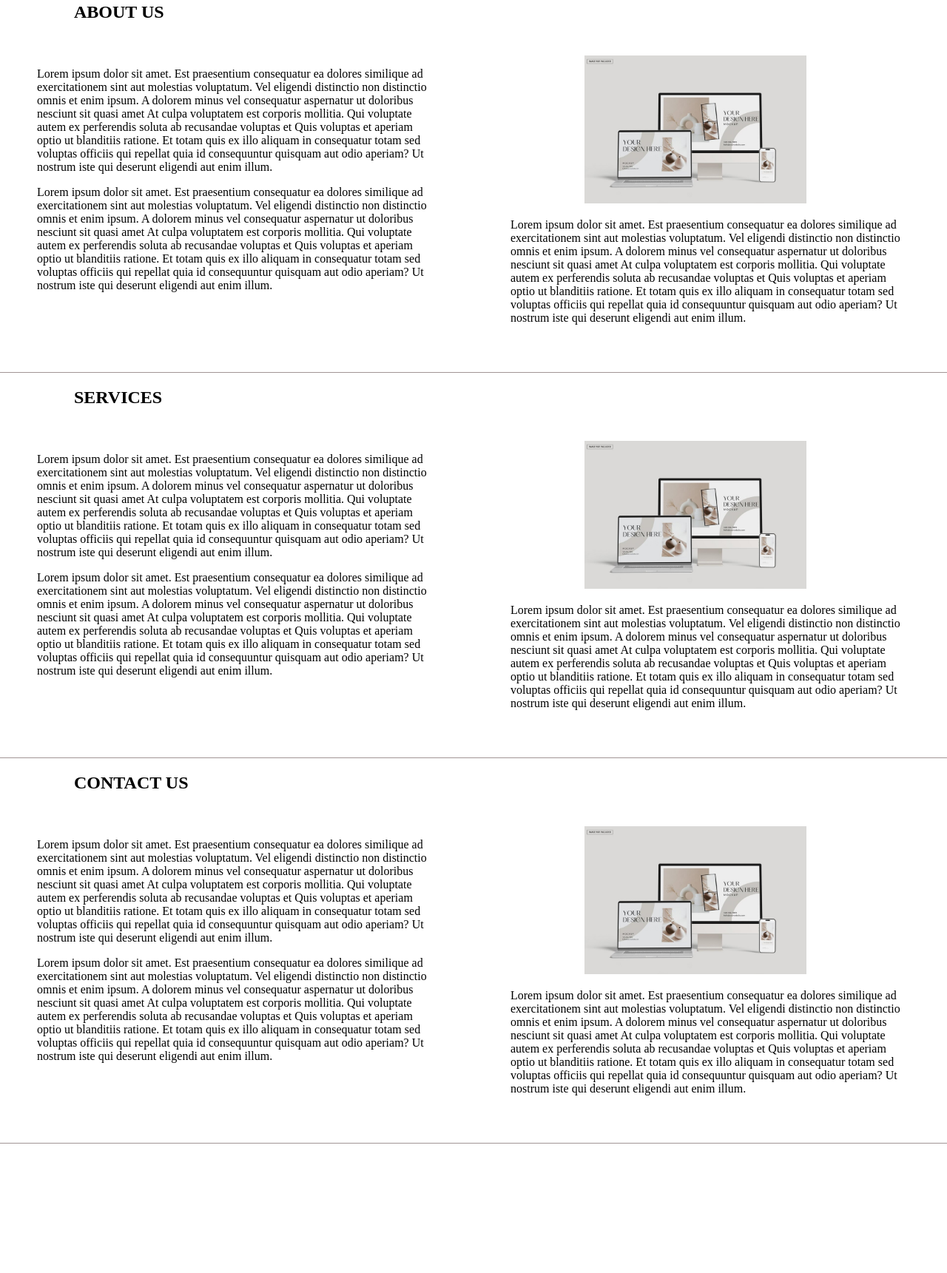
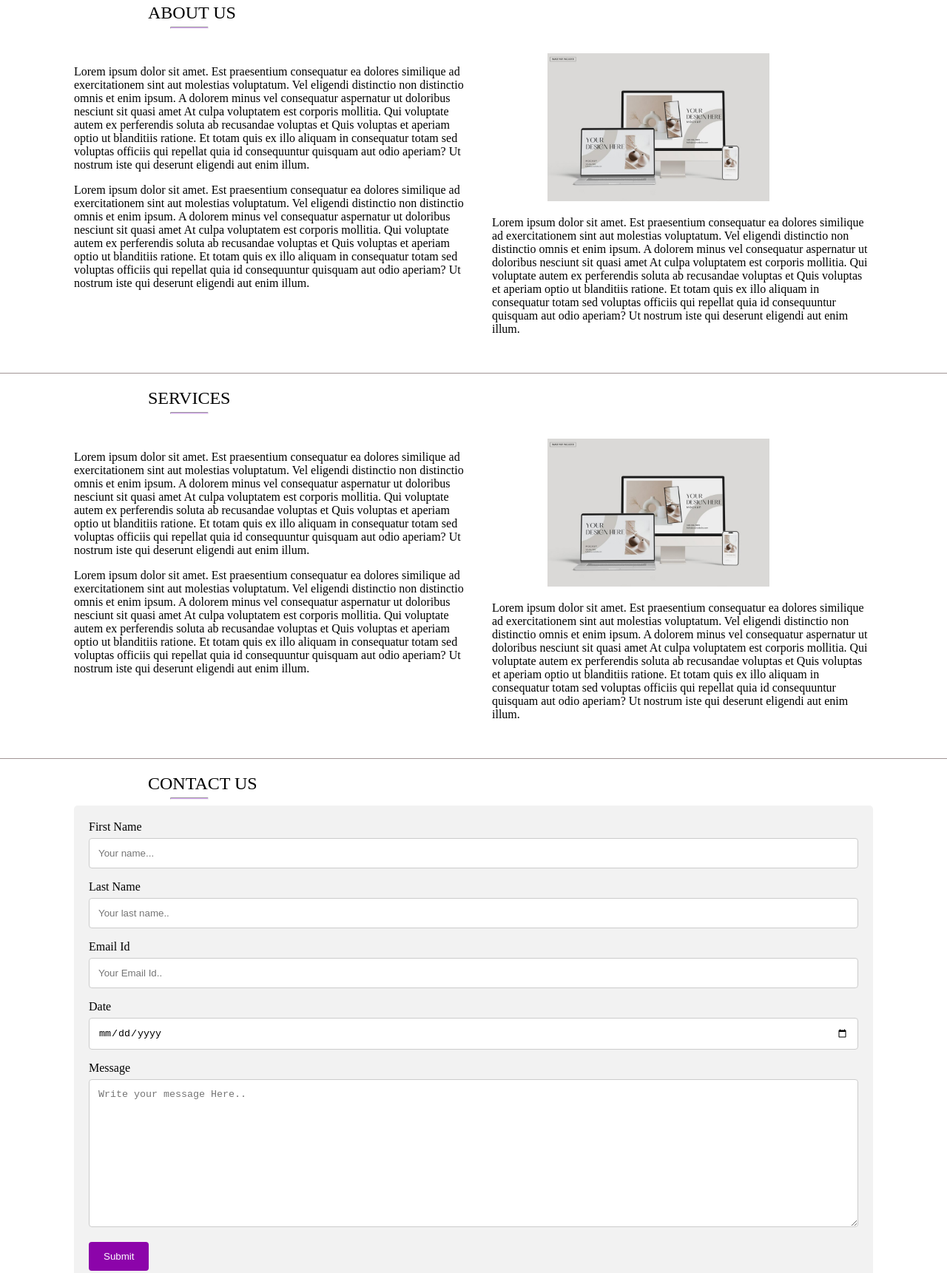
Before and after one commit to kaushal000125/template-HTML-CSS, a plain HTML site: page index.html in a window 1280 px wide. Shown: the part 510-2231 px from the top of the page at 74% size. Before the commit the page ends 2056 px from the top, so only its background shows below. Drawn offline with Linux system fonts and the light colour scheme.

Commit message:
add form in contact section

```diff
--- a/index.html
+++ b/index.html
@@ -1,15 +1,14 @@
 <!DOCTYPE html>
 <html lang="en">
   <head>
-    <meta charset="UTF-8">
-    <meta http-equiv="X-UA-Compatible" content="IE=edge">
-    <meta name="viewport" content="width=device-width, initial-scale=1.0">
-    <link rel="stylesheet" href="styles.css">
+    <meta charset="UTF-8" />
+    <meta http-equiv="X-UA-Compatible" content="IE=edge" />
+    <meta name="viewport" content="width=device-width, initial-scale=1.0" />
+    <link rel="stylesheet" href="styles.css" />
 
     <title>Document</title>
   </head>
   <body>
-
     <section id="home">
       <div class="home">
         <div>
@@ -17,25 +16,22 @@
             first assignment
             <span class="home-content">WE ARE</span>
             <span>DEVELOPERS</span>
-            And this is my first assignment as a react.js intern using HTML,CSS and media query
-            <br>Don't use Bootstrap for this Assignmnet
+            And this is my first assignment as a react.js intern using HTML,CSS
+            and media query
+            <br />Don't use Bootstrap for this Assignmnet
           </p>
         </div>
-
       </div>
     </section>
     <section>
       <nav class="navbar">
         <ul>
-                <div class="dummy">
-                    Dummy Logo
-                </div>
+          <div class="dummy">Dummy Logo</div>
           <div class="list">
             <li><a href="#home">HOME</a></li>
             <li><a href="#about">ABOUT </a></li>
             <li><a href="#service">SERVICES</a></li>
             <li><a href="#contact">CONTACT </a></li>
-
           </div>
         </ul>
       </nav>
@@ -43,67 +39,121 @@
     <section id="about" class="content about-section">
 
         <h2>ABOUT US</h2>
+        <hr>
+
+
       <div class="container">
-
         <div class="col">
-
-              <p>Lorem ipsum dolor sit amet. Est praesentium consequatur ea dolores similique ad exercitationem sint aut molestias voluptatum. Vel eligendi distinctio non distinctio omnis et enim ipsum.
-
-                A dolorem minus vel consequatur aspernatur ut doloribus nesciunt sit quasi amet At culpa voluptatem est corporis mollitia. Qui voluptate autem ex perferendis soluta ab recusandae voluptas et Quis voluptas et aperiam optio ut blanditiis ratione. Et totam quis ex illo aliquam in consequatur totam sed voluptas officiis qui repellat quia id consequuntur quisquam aut odio aperiam? Ut nostrum iste qui deserunt eligendi aut enim illum.</p>
-              <p>Lorem ipsum dolor sit amet. Est praesentium consequatur ea dolores similique ad exercitationem sint aut molestias voluptatum. Vel eligendi distinctio non distinctio omnis et enim ipsum.
-
-                A dolorem minus vel consequatur aspernatur ut doloribus nesciunt sit quasi amet At culpa voluptatem est corporis mollitia. Qui voluptate autem ex perferendis soluta ab recusandae voluptas et Quis voluptas et aperiam optio ut blanditiis ratione. Et totam quis ex illo aliquam in consequatur totam sed voluptas officiis qui repellat quia id consequuntur quisquam aut odio aperiam? Ut nostrum iste qui deserunt eligendi aut enim illum.</p>
+          <p class="left">
+            Lorem ipsum dolor sit amet. Est praesentium consequatur ea dolores
+            similique ad exercitationem sint aut molestias voluptatum. Vel
+            eligendi distinctio non distinctio omnis et enim ipsum. A dolorem
+            minus vel consequatur aspernatur ut doloribus nesciunt sit quasi
+            amet At culpa voluptatem est corporis mollitia. Qui voluptate autem
+            ex perferendis soluta ab recusandae voluptas et Quis voluptas et
+            aperiam optio ut blanditiis ratione. Et totam quis ex illo aliquam
+            in consequatur totam sed voluptas officiis qui repellat quia id
+            consequuntur quisquam aut odio aperiam? Ut nostrum iste qui deserunt
+            eligendi aut enim illum.
+          </p>
+          <p class="left">
+            Lorem ipsum dolor sit amet. Est praesentium consequatur ea dolores
+            similique ad exercitationem sint aut molestias voluptatum. Vel
+            eligendi distinctio non distinctio omnis et enim ipsum. A dolorem
+            minus vel consequatur aspernatur ut doloribus nesciunt sit quasi
+            amet At culpa voluptatem est corporis mollitia. Qui voluptate autem
+            ex perferendis soluta ab recusandae voluptas et Quis voluptas et
+            aperiam optio ut blanditiis ratione. Et totam quis ex illo aliquam
+            in consequatur totam sed voluptas officiis qui repellat quia id
+            consequuntur quisquam aut odio aperiam? Ut nostrum iste qui deserunt
+            eligendi aut enim illum.
+          </p>
         </div>
         <div class="col">
-                <img class="tab" src="images/tab.jpg" alt="tab image">
-               <p>Lorem ipsum dolor sit amet. Est praesentium consequatur ea dolores similique ad exercitationem sint aut molestias voluptatum. Vel eligendi distinctio non distinctio omnis et enim ipsum.
-
-                A dolorem minus vel consequatur aspernatur ut doloribus nesciunt sit quasi amet At culpa voluptatem est corporis mollitia. Qui voluptate autem ex perferendis soluta ab recusandae voluptas et Quis voluptas et aperiam optio ut blanditiis ratione. Et totam quis ex illo aliquam in consequatur totam sed voluptas officiis qui repellat quia id consequuntur quisquam aut odio aperiam? Ut nostrum iste qui deserunt eligendi aut enim illum.</p>
+          <img class="tab" src="assets/images/tab.jpg" alt="tab image" />
+          <p class="right">
+            Lorem ipsum dolor sit amet. Est praesentium consequatur ea dolores
+            similique ad exercitationem sint aut molestias voluptatum. Vel
+            eligendi distinctio non distinctio omnis et enim ipsum. A dolorem
+            minus vel consequatur aspernatur ut doloribus nesciunt sit quasi
+            amet At culpa voluptatem est corporis mollitia. Qui voluptate autem
+            ex perferendis soluta ab recusandae voluptas et Quis voluptas et
+            aperiam optio ut blanditiis ratione. Et totam quis ex illo aliquam
+            in consequatur totam sed voluptas officiis qui repellat quia id
+            consequuntur quisquam aut odio aperiam? Ut nostrum iste qui deserunt
+            eligendi aut enim illum.
+          </p>
         </div>
       </div>
-
     </section>
     <section id="service" class="content">
       <h2>SERVICES</h2>
+      <hr>
       <div class="container">
-
         <div class="col">
-
-          <p>Lorem ipsum dolor sit amet. Est praesentium consequatur ea dolores similique ad exercitationem sint aut molestias voluptatum. Vel eligendi distinctio non distinctio omnis et enim ipsum.
-
-            A dolorem minus vel consequatur aspernatur ut doloribus nesciunt sit quasi amet At culpa voluptatem est corporis mollitia. Qui voluptate autem ex perferendis soluta ab recusandae voluptas et Quis voluptas et aperiam optio ut blanditiis ratione. Et totam quis ex illo aliquam in consequatur totam sed voluptas officiis qui repellat quia id consequuntur quisquam aut odio aperiam? Ut nostrum iste qui deserunt eligendi aut enim illum.</p>
-          <p>Lorem ipsum dolor sit amet. Est praesentium consequatur ea dolores similique ad exercitationem sint aut molestias voluptatum. Vel eligendi distinctio non distinctio omnis et enim ipsum.
-
-            A dolorem minus vel consequatur aspernatur ut doloribus nesciunt sit quasi amet At culpa voluptatem est corporis mollitia. Qui voluptate autem ex perferendis soluta ab recusandae voluptas et Quis voluptas et aperiam optio ut blanditiis ratione. Et totam quis ex illo aliquam in consequatur totam sed voluptas officiis qui repellat quia id consequuntur quisquam aut odio aperiam? Ut nostrum iste qui deserunt eligendi aut enim illum.</p>
+          <p class="left">
+            Lorem ipsum dolor sit amet. Est praesentium consequatur ea dolores
+            similique ad exercitationem sint aut molestias voluptatum. Vel
+            eligendi distinctio non distinctio omnis et enim ipsum. A dolorem
+            minus vel consequatur aspernatur ut doloribus nesciunt sit quasi
+            amet At culpa voluptatem est corporis mollitia. Qui voluptate autem
+            ex perferendis soluta ab recusandae voluptas et Quis voluptas et
+            aperiam optio ut blanditiis ratione. Et totam quis ex illo aliquam
+            in consequatur totam sed voluptas officiis qui repellat quia id
+            consequuntur quisquam aut odio aperiam? Ut nostrum iste qui deserunt
+            eligendi aut enim illum.
+          </p>
+          <p class="left">
+            Lorem ipsum dolor sit amet. Est praesentium consequatur ea dolores
+            similique ad exercitationem sint aut molestias voluptatum. Vel
+            eligendi distinctio non distinctio omnis et enim ipsum. A dolorem
+            minus vel consequatur aspernatur ut doloribus nesciunt sit quasi
+            amet At culpa voluptatem est corporis mollitia. Qui voluptate autem
+            ex perferendis soluta ab recusandae voluptas et Quis voluptas et
+            aperiam optio ut blanditiis ratione. Et totam quis ex illo aliquam
+            in consequatur totam sed voluptas officiis qui repellat quia id
+            consequuntur quisquam aut odio aperiam? Ut nostrum iste qui deserunt
+            eligendi aut enim illum.
+          </p>
         </div>
         <div class="col">
-            <img  class="tab" src="images/tab.jpg" alt="tab image">
-          <p>Lorem ipsum dolor sit amet. Est praesentium consequatur ea dolores similique ad exercitationem sint aut molestias voluptatum. Vel eligendi distinctio non distinctio omnis et enim ipsum.
-
-            A dolorem minus vel consequatur aspernatur ut doloribus nesciunt sit quasi amet At culpa voluptatem est corporis mollitia. Qui voluptate autem ex perferendis soluta ab recusandae voluptas et Quis voluptas et aperiam optio ut blanditiis ratione. Et totam quis ex illo aliquam in consequatur totam sed voluptas officiis qui repellat quia id consequuntur quisquam aut odio aperiam? Ut nostrum iste qui deserunt eligendi aut enim illum.</p>
+          <img class="tab" src="assets/images/tab.jpg" alt="tab image" />
+          <p class="right">
+            Lorem ipsum dolor sit amet. Est praesentium consequatur ea dolores
+            similique ad exercitationem sint aut molestias voluptatum. Vel
+            eligendi distinctio non distinctio omnis et enim ipsum. A dolorem
+            minus vel consequatur aspernatur ut doloribus nesciunt sit quasi
+            amet At culpa voluptatem est corporis mollitia. Qui voluptate autem
+            ex perferendis soluta ab recusandae voluptas et Quis voluptas et
+            aperiam optio ut blanditiis ratione. Et totam quis ex illo aliquam
+            in consequatur totam sed voluptas officiis qui repellat quia id
+            consequuntur quisquam aut odio aperiam? Ut nostrum iste qui deserunt
+            eligendi aut enim illum.
+          </p>
         </div>
       </div>
     </section>
     <section id="contact" class="content">
       <h2>CONTACT US</h2>
-        <div class="container">
+      <hr>
+       <div class="containerr">
+        <form action="#home">
+          <label for="fname">First Name</label>
+        <input type="text" id="fname" name="firstname" placeholder="Your name...">
+        <label for="lname">Last Name</label>
+       <input type="text" id="lname" name="lastname" placeholder="Your last name..">
 
-            <div class="col">
+       <label for="email">Email Id</label>
+       <input type="email" id="emailId" name="emailId" placeholder="Your Email Id..">
+      <label for="date">Date</label>
+      <input type="date" name="date">
+       <label for="message">Message</label>
+        <textarea id="subject" name="subject" placeholder="Write your message Here.." style="height: 200px"></textarea>
+        <input type="submit" value="Submit">
+        </form>
 
-              <p>Lorem ipsum dolor sit amet. Est praesentium consequatur ea dolores similique ad exercitationem sint aut molestias voluptatum. Vel eligendi distinctio non distinctio omnis et enim ipsum.
+      </div>
 
-                A dolorem minus vel consequatur aspernatur ut doloribus nesciunt sit quasi amet At culpa voluptatem est corporis mollitia. Qui voluptate autem ex perferendis soluta ab recusandae voluptas et Quis voluptas et aperiam optio ut blanditiis ratione. Et totam quis ex illo aliquam in consequatur totam sed voluptas officiis qui repellat quia id consequuntur quisquam aut odio aperiam? Ut nostrum iste qui deserunt eligendi aut enim illum.</p>
-              <p>Lorem ipsum dolor sit amet. Est praesentium consequatur ea dolores similique ad exercitationem sint aut molestias voluptatum. Vel eligendi distinctio non distinctio omnis et enim ipsum.
-
-                A dolorem minus vel consequatur aspernatur ut doloribus nesciunt sit quasi amet At culpa voluptatem est corporis mollitia. Qui voluptate autem ex perferendis soluta ab recusandae voluptas et Quis voluptas et aperiam optio ut blanditiis ratione. Et totam quis ex illo aliquam in consequatur totam sed voluptas officiis qui repellat quia id consequuntur quisquam aut odio aperiam? Ut nostrum iste qui deserunt eligendi aut enim illum.</p>
-            </div>
-            <div class="col">
-                <img  class="tab" src="images/tab.jpg" alt="tab image">
-                 <p>Lorem ipsum dolor sit amet. Est praesentium consequatur ea dolores similique ad exercitationem sint aut molestias voluptatum. Vel eligendi distinctio non distinctio omnis et enim ipsum.
-
-                A dolorem minus vel consequatur aspernatur ut doloribus nesciunt sit quasi amet At culpa voluptatem est corporis mollitia. Qui voluptate autem ex perferendis soluta ab recusandae voluptas et Quis voluptas et aperiam optio ut blanditiis ratione. Et totam quis ex illo aliquam in consequatur totam sed voluptas officiis qui repellat quia id consequuntur quisquam aut odio aperiam? Ut nostrum iste qui deserunt eligendi aut enim illum.</p>
-            </div>
-          </div>
     </section>
   </body>
 </html>
--- a/styles.css
+++ b/styles.css
@@ -1,7 +1,17 @@
+
+@font-face {
+    font-family: "SofiaSans-SemiBold";
+    src: url("assets/fonts/SofiaSans-SemiBold.ttf");
+}
+@font-face {
+    font-family: "Roboto_Slab";
+    src: url("assets/fonts/SofiaSans-SemiBold.ttf");
+}
 body{
     margin: 0px;
     margin-top: -15px;
 }
+
 
 .container {
     display: flex;
@@ -10,18 +20,24 @@ body{
   .col {
     flex: 1;
     padding-top: 5px ;
-    margin: 20px 50px;
+    margin-top: 20px;
+    margin-bottom: 20px;
   }
-h2{
-    margin-left: 100px;
-}
+  .left{
+   margin-left: 100px;
+  }
+  .right{
+    margin-right: 100px;
+    margin-left: 25px;
+  }
+
 
 .home{
 
     width: 100%;
     height: 450px;
     background-position: center;
-    background-image: url("images/bg.jpg");
+    background-image: url("assets/images/bg.jpg");
     text-transform: uppercase;
    }
 
@@ -52,7 +68,7 @@ h2{
     font-stretch: extra-condensed;
    }
 .navbar{
-   border-bottom: 1px  solid black;
+    border-bottom: 1px  solid rgb(161, 149, 149);
 }
 
 .navbar ul{
@@ -67,6 +83,8 @@ h2{
     margin-bottom: 10px;
     margin-left: 10px;
     margin-right:10px;
+    font-family: "SofiaSans-SemiBold";
+    font-weight: bold;
 }
 .list{
     float:right;
@@ -84,14 +102,65 @@ h2{
     float: left;
     color: rgb(16, 185, 227);
     padding: 12px 75px;
+    font-family: "SofiaSans-SemiBold";
+
 }
 .content{
     height: 500px;
     border-bottom: 1px  solid rgb(161, 149, 149);
 }
+#contact{
+    height: 700px;
+  }
 .tab{
     padding-left: 100px;
     width: fit-content;
     height:200px;
     justify-content: center;
 }
+hr{
+ width: 50px;
+ height: 1px;
+ background-color:#d59bf6eb ;
+ text-align: left;
+ margin-left: 230px;
+ margin-top: -15px;
+ border-radius: 10px;
+}
+
+h2{
+    font-family: "Robotto_Slab";
+    font-weight: 100;
+    margin-left:200px;
+}
+input[type=text],input[type=email],input[type=date],textarea {
+    width: 100%;
+    padding: 12px;
+    border: 1px solid #ccc;
+    border-radius: 4px;
+    box-sizing: border-box;
+    margin-top: 6px;
+    margin-bottom: 16px;
+    resize: vertical;
+  }
+
+  input[type=submit] {
+    background-color: #8c04aa;
+    color: white;
+    padding: 12px 20px;
+    border: none;
+    border-radius: 4px;
+    cursor: pointer;
+  }
+
+  input[type=submit]:hover {
+    background-color: #1194e5;
+  }
+
+  .containerr {
+    border-radius: 5px;
+    background-color: #f2f2f2;
+    padding: 20px;
+    margin-left: 100px;
+    margin-right: 100px;
+  }
```
Also changed, not shown: assets/fonts/RobotoSlab-SemiBold.ttf (added), assets/fonts/SofiaSans-SemiBold.ttf (added), assets/images/bg.jpg (renamed from images/bg.jpg), assets/images/tab.jpg (renamed from images/tab.jpg). Lines whose indentation alone changed are shown as unchanged.
